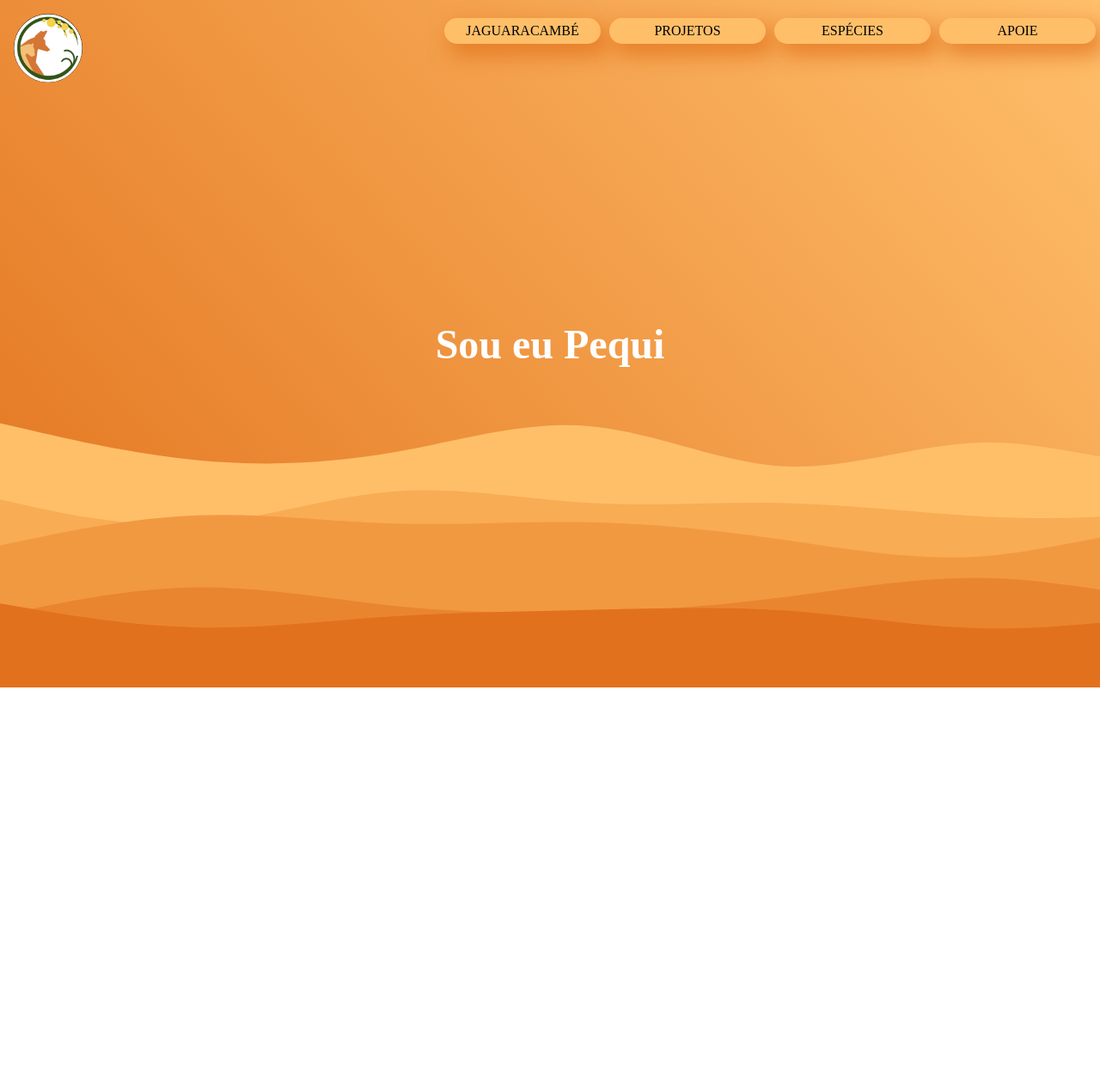
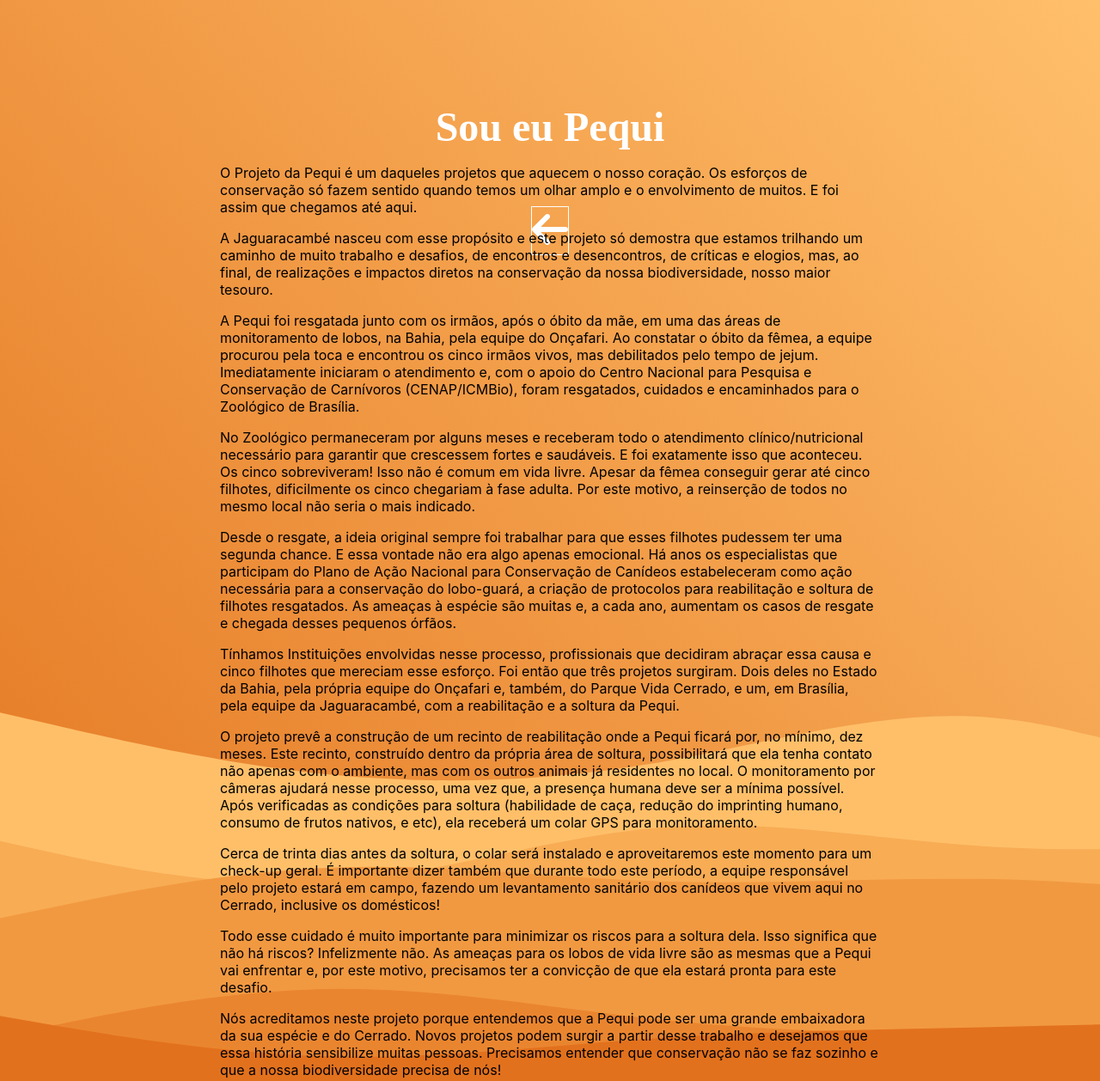
Before and after one commit to fullpistoladev/jaguaracambe-html-css-js, a plain HTML site: page pequi.html in a window 1280 px wide. Shown: the top 1258 px of the page at 86% size. Before the commit the page ends 800 px from the top, so only its background shows below. Drawn offline with Linux system fonts and the light colour scheme; a web font is replaced by a local one.

Commit message:
add pagina pequi

```diff
--- a/pequi.css
+++ b/pequi.css
@@ -4,8 +4,6 @@
   align-items: center;
   justify-content: center;
   background: linear-gradient(229deg, rgb(255, 191, 107) 0%, rgb(226, 114, 29) 100%);
-  /* background: url('./fundo.svg') no-repeat; */
-
   z-index: 1;
 }
 
@@ -15,9 +13,27 @@ h1 {
   font-family: 'IM Fell Double Pica', serif;
 }
 
+
+
+.arrow {
+  position: absolute;
+  top: 20vh;
+  margin: 10vh;
+
+  font-size: 3rem;
+  color: #ffffff;
+  border: 1px solid #ffffff;
+}
+
+#pagina-pequi a:hover  {
+  color: #080000;
+  text-decoration: none;
+  cursor: pointer;
+}
+
 .pequi-container {
+  padding-top: 15vh;
   width: 100%;
-  height: 100vh;
   display: flex;
   align-items: center;
   justify-content: center;
@@ -25,5 +41,9 @@ h1 {
   background: url('./fundo.svg') no-repeat;
   background-size: cover;
   z-index: 2;
+}
 
+.pequi-content {
+  width: 60%;
+  height: 100%;
 }
--- a/pequi.html
+++ b/pequi.html
@@ -10,6 +10,8 @@
 
   <link href="https://allfont.net/allfont.css?fonts=edo" rel="stylesheet" type="text/css" />
 
+  <script src="https://kit.fontawesome.com/c9022ab07c.js" crossorigin="anonymous"></script>
+
   <link rel="preconnect" href="https://fonts.googleapis.com">
   <link rel="preconnect" href="https://fonts.gstatic.com" crossorigin>
   <link
@@ -20,7 +22,7 @@
 <body>
   <main id="pagina-pequi">
 
-    <header>
+   <!-- <header>
       <img class='logo' src="./photos/logo.jpeg" alt="jaguaracambe logo" />
       <nav>
         <div class='links'>
@@ -57,12 +59,31 @@
         </div>
       </nav>
 
-    </header>
+    </header>  -->
+
+
+      <a class='arrow' href="./index.html">
+        <i class="fa-solid fa-arrow-left"></i>
+      </a>
+
+
 
     <section class="pequi-container">
 
       <h1>Sou eu Pequi</h1>
-
+      <section class="pequi-content">
+        <p>O Projeto da Pequi é um daqueles projetos que aquecem o nosso coração. Os esforços de conservação só fazem sentido quando temos um olhar amplo e o envolvimento de muitos. E foi assim que chegamos até aqui.</p>
+        <p>A Jaguaracambé nasceu com esse propósito e este projeto só demostra que estamos trilhando um caminho de muito trabalho e desafios, de encontros e desencontros, de críticas e elogios, mas, ao final, de realizações e impactos diretos na conservação da nossa biodiversidade, nosso maior tesouro.</p>
+        <p>A Pequi foi resgatada junto com os irmãos, após o óbito da mãe, em uma das áreas de monitoramento de lobos, na Bahia, pela equipe do Onçafari. Ao constatar o óbito da fêmea, a equipe procurou pela toca e encontrou os cinco irmãos vivos, mas debilitados pelo tempo de jejum. Imediatamente iniciaram o atendimento e, com o apoio do Centro Nacional para Pesquisa e Conservação de Carnívoros (CENAP/ICMBio), foram resgatados, cuidados e encaminhados para o Zoológico de Brasília.</p>
+        <p>No Zoológico permaneceram por alguns meses e receberam todo o atendimento clínico/nutricional necessário para garantir que crescessem fortes e saudáveis. E foi exatamente isso que aconteceu. Os cinco sobreviveram! Isso não é comum em vida livre. Apesar da fêmea conseguir gerar até cinco filhotes, dificilmente os cinco chegariam à fase adulta. Por este motivo, a reinserção de todos no mesmo local não seria o mais indicado.</p>
+        <p>Desde o resgate, a ideia original sempre foi trabalhar para que esses filhotes pudessem ter uma segunda chance. E essa vontade não era algo apenas emocional. Há anos os especialistas que participam do Plano de Ação Nacional para Conservação de Canídeos estabeleceram como ação necessária para a conservação do lobo-guará, a criação de protocolos para reabilitação e soltura de filhotes resgatados. As ameaças à espécie são muitas e, a cada ano, aumentam os casos de resgate e chegada desses pequenos órfãos.</p>
+        <p>Tínhamos Instituições envolvidas nesse processo, profissionais que decidiram abraçar essa causa e cinco filhotes que mereciam esse esforço. Foi então que três projetos surgiram. Dois deles no Estado da Bahia, pela própria equipe do Onçafari e, também, do Parque Vida Cerrado, e um, em Brasília, pela equipe da Jaguaracambé, com a reabilitação e a soltura da Pequi.</p>
+        <p>O projeto prevê a construção de um recinto de reabilitação onde a Pequi ficará por, no mínimo, dez meses. Este recinto, construído dentro da própria área de soltura, possibilitará que ela tenha contato não apenas com o ambiente, mas com os outros animais já residentes no local. O monitoramento por câmeras ajudará nesse processo, uma vez que, a presença humana deve ser a mínima possível. Após verificadas as condições para soltura (habilidade de caça, redução do imprinting humano, consumo de frutos nativos, e etc), ela receberá um colar GPS para monitoramento.</p>
+        <p>Cerca de trinta dias antes da soltura, o colar será instalado e aproveitaremos este momento para um check-up geral. É importante dizer também que durante todo este período, a equipe responsável pelo projeto estará em campo, fazendo um levantamento sanitário dos canídeos que vivem aqui no Cerrado, inclusive os domésticos!</p>
+        <p>Todo esse cuidado é muito importante para minimizar os riscos para a soltura dela. Isso significa que não há riscos? Infelizmente não. As ameaças para os lobos de vida livre são as mesmas que a Pequi vai enfrentar e, por este motivo, precisamos ter a convicção de que ela estará pronta para este desafio.</p>
+        <p>Nós acreditamos neste projeto porque entendemos que a Pequi pode ser uma grande embaixadora da sua espécie e do Cerrado. Novos projetos podem surgir a partir desse trabalho e desejamos que essa história sensibilize muitas pessoas. Precisamos entender que conservação não se faz sozinho e que a nossa biodiversidade precisa de nós!</p>
+        <p>Ao longo de todo o processo de reabilitação teremos a enorme alegria de compartilhar com todos vocês a evolução da Pequi. E desejamos ver ainda muitas Pequizinhas espalhadas por este Cerrado lindo, que tanto amamos. </p>
+      </section>
     </section>
 
   </main>
```
Also changed, not shown: arrow-left-solid.svg (added).
